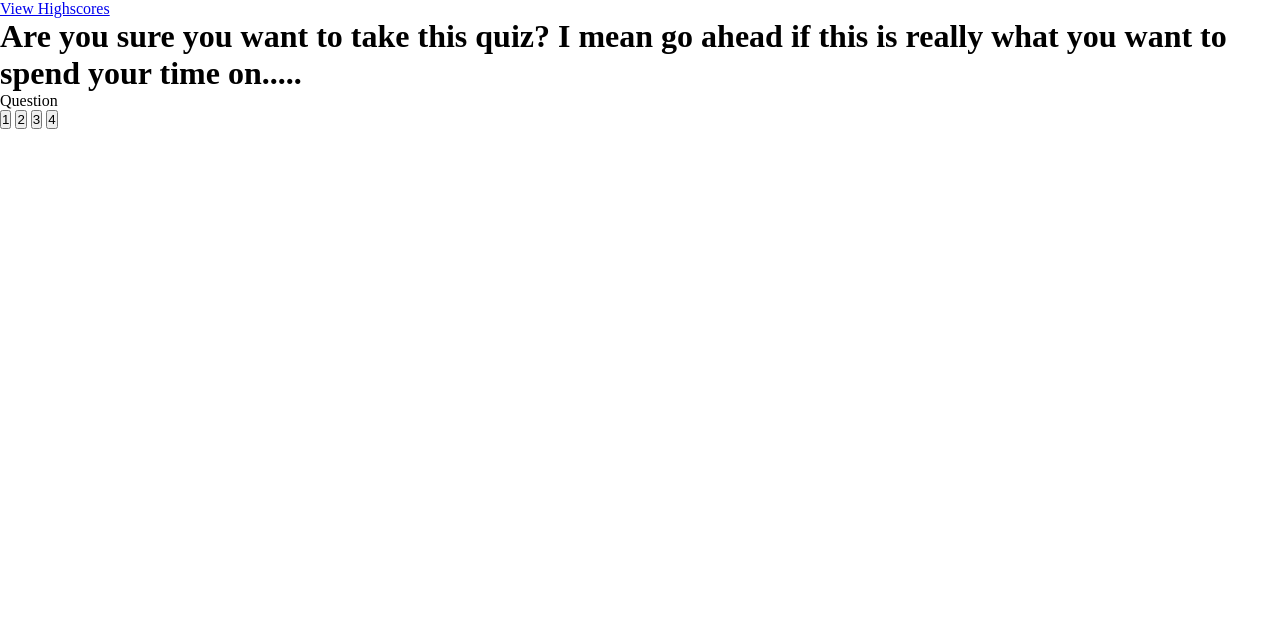
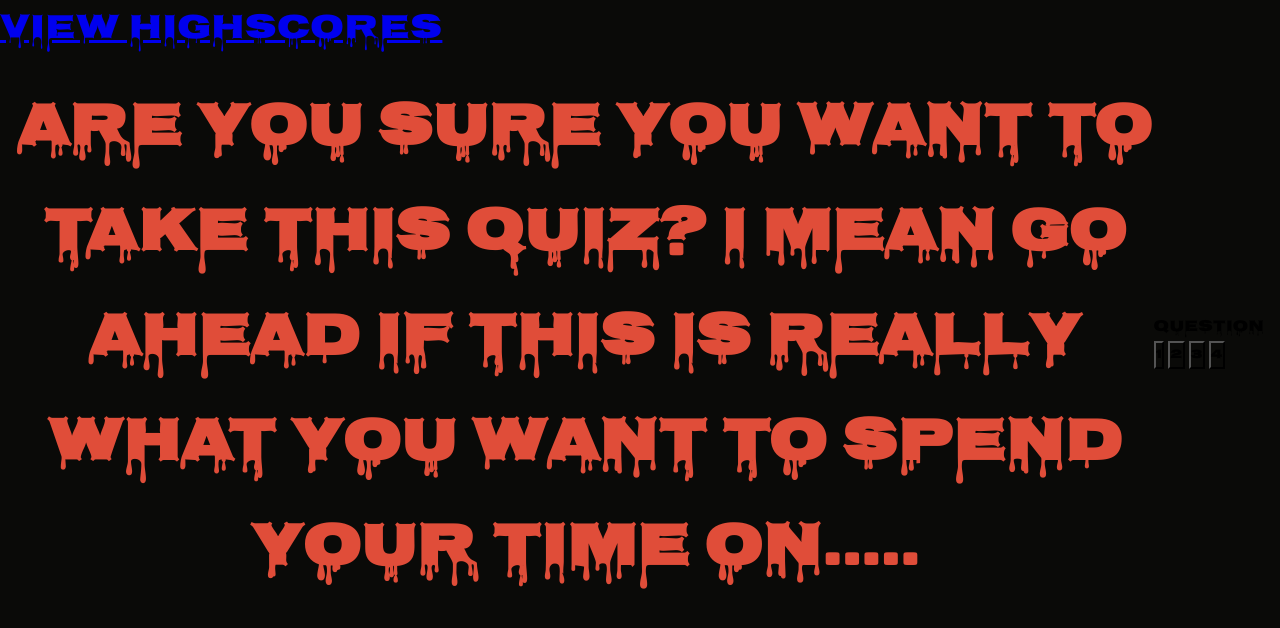
Before and after one commit to Giselle556/Quiz-MU, a plain HTML site: page index.html in a window 1280 px wide. Drawn offline with Linux system fonts and the light colour scheme.

Commit message:
cool text added

```diff
--- a/index.html
+++ b/index.html
@@ -11,9 +11,11 @@
 <body>
     <header class="header">
         <nav>
+            <ul>
             <li>
                 <a href="#">View Highscores</a>
             </li>
+        </ul>
         </nav>
     </header>
 
--- a/style.css
+++ b/style.css
@@ -1,7 +1,11 @@
+@import url('https://fonts.googleapis.com/css2?family=Nosifer&display=swap');
+
 * {
     box-sizing: border-box;
     margin: 0;
     padding: 0;
+    background-color: rgb(10, 10, 8);
+    font-family: 'Nosifer';
 }
 
 .header {
@@ -9,12 +13,29 @@
     display: inline-flex;
     align-items: center;
     list-style-type: none;
+    font-size: 35px;
+
 
 }
 
+
 h1 {
+    justify-content: center;
+    font-weight: bold;
+    color: rgb(224, 77, 57);
+    text-align: center;
+    display: block;
+    font-size: 60px;
+
+}
+
+.container {
+    width: 100vw;
+    height: 70vh;
     display: flex;
     justify-content: center;
-    font-weight: bold;
-
+    align-items: center;
+    max-width: 80rem;
+    margin: 0 auto;
+    padding: 1rem;
 }
```
